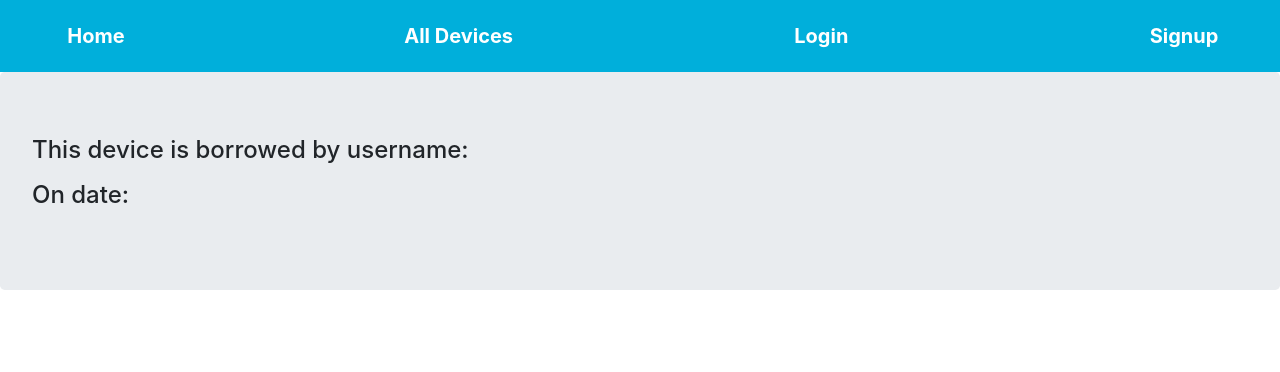
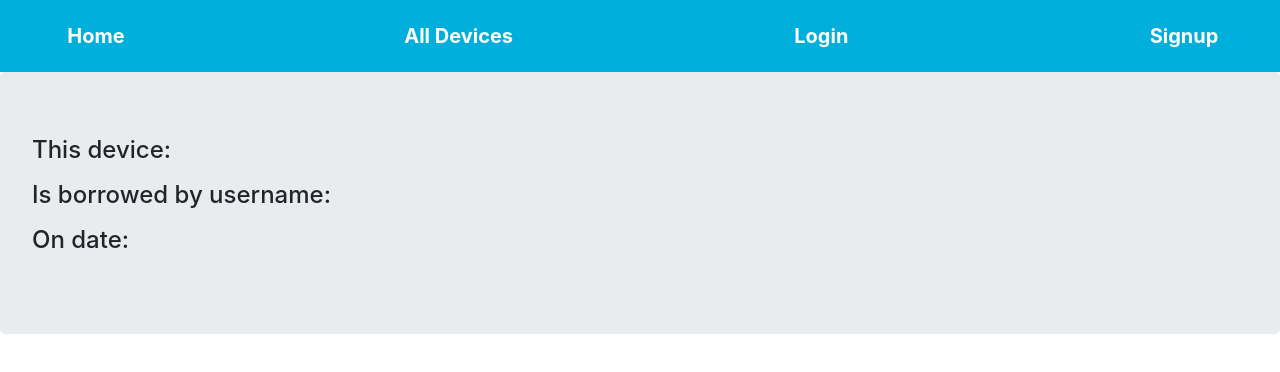
Before and after one commit to plamen1982/react-js-devices-app, a React (Create React App) app in the folder devices-app/: page /borrowedBy/1 in a window 1280 px wide. Shown: the top 372 px of the page. Built offline with nearby package versions, Linux system fonts and the light colour scheme; no server answers.

Commit message:
small changes on the functionality for visitors

```diff
--- a/devices-app/src/screens/BorrowedBy/BorrowedBy.jsx
+++ b/devices-app/src/screens/BorrowedBy/BorrowedBy.jsx
@@ -5,17 +5,19 @@ class BorrowedBy extends Component {
 
     state = {
         username: "",
-        date: ""
+        date: "",
+        model: ""
     }
 
     static devicesService = new DevicesService();
 
     render() {
-        const { username, date } = this.state;
+        const { username, date, model } = this.state;
         return (
             <div className="jumbotron col-centered">
-                <h4>This device is borrowed by username: <p class="text-uppercase">{username}</p></h4>
-                <h4>On date: <p class="text-uppercase">{date}</p></h4>
+                <h4>This device: <p className="font-weight-bold">{model}</p></h4>
+                <h4>Is borrowed by username: <p className="font-weight-bold">{username}</p></h4>
+                <h4>On date: <p className="font-weight-bold">{date}</p></h4>
             </div>
         );
     }
@@ -26,9 +28,11 @@ class BorrowedBy extends Component {
         const user = await BorrowedBy.devicesService.getUserByBorrowedDevice(deviceId);
         console.log(user.user.username)
         console.log(user.date)
+        console.log(user)
         this.setState({
             username: user.user.username,
-            date: user.date
+            date: user.date,
+            model: user.model
         });
         debugger;
     }
```
